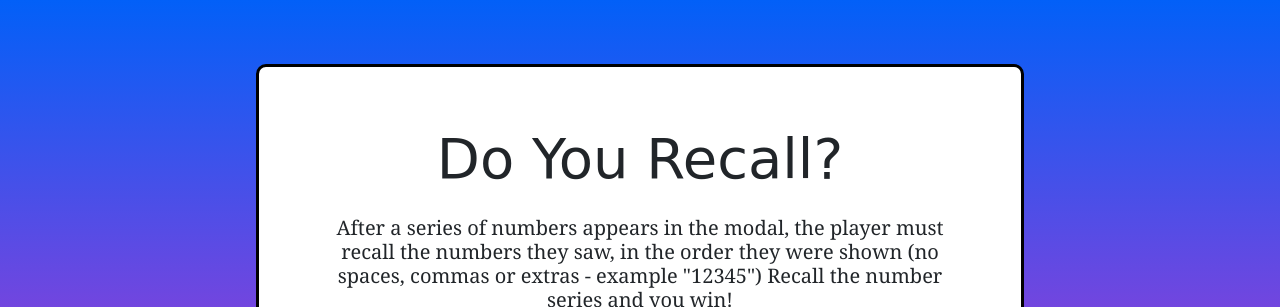
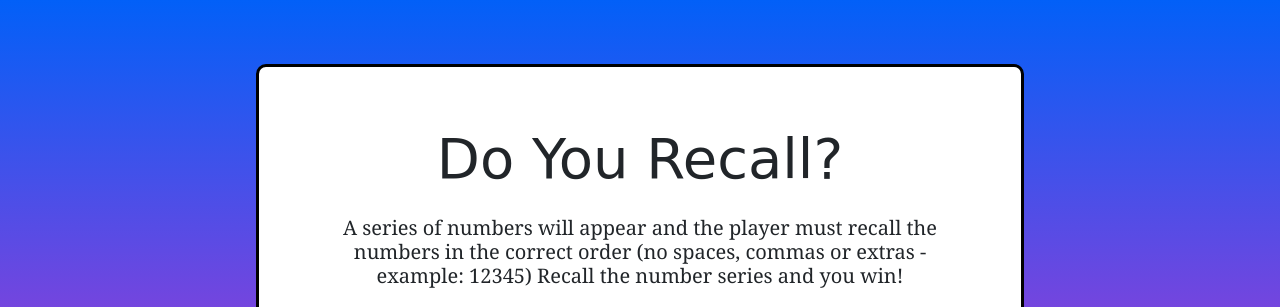
Before and after one commit to CSeckman/Do-You-Recall, a plain HTML site: page index.html in a window 1280 px wide. Shown: the top 307 px of the page. Drawn offline with nearby package versions, Linux system fonts and the light colour scheme; a web font is replaced by a local one.

Commit message:
text content change

```diff
--- a/index.html
+++ b/index.html
@@ -24,7 +24,7 @@
 <body>
   <div class= "main-div">
     <header>Do You Recall?</header>
-    <h1>After a series of numbers appears in the modal, the player must recall the numbers they saw, in the order they were shown (no spaces, commas or extras - example "12345") Recall the number series and you win! </h1>
+    <h1>A series of numbers will appear and the player must recall the numbers in the correct order (no spaces, commas or extras - example: 12345) Recall the number series and you win! </h1>
     <h1 class="instructions">Start by selecting your difficulty! </h1>
       <div class="all-cards">
         <div class="beginner-card border-white card">
@@ -73,7 +73,7 @@
       </div>
         <p id="number-of-cards">5 Numbers</p>
         <div class="form" id= "input-form" hidden>
-          <input id="player-input" class="input-bar" placeholder= "example ''12345''">
+          <input id="player-input" class="input-bar" placeholder= "example: 12345">
           <input class="submit-btn btn" type="submit" value="Submit">
           <button class="reset-btn btn">End</button>
         </div>
```
